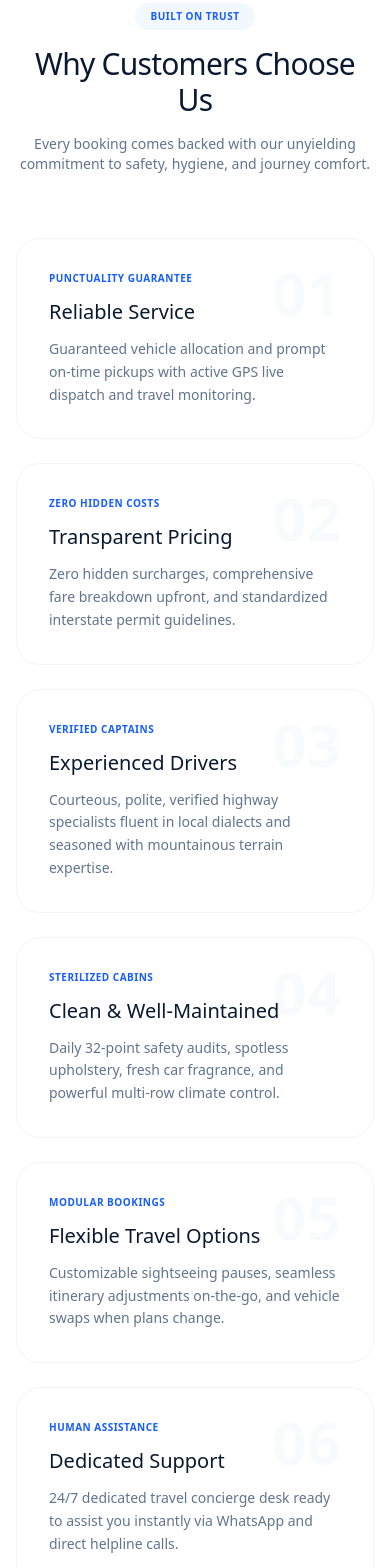
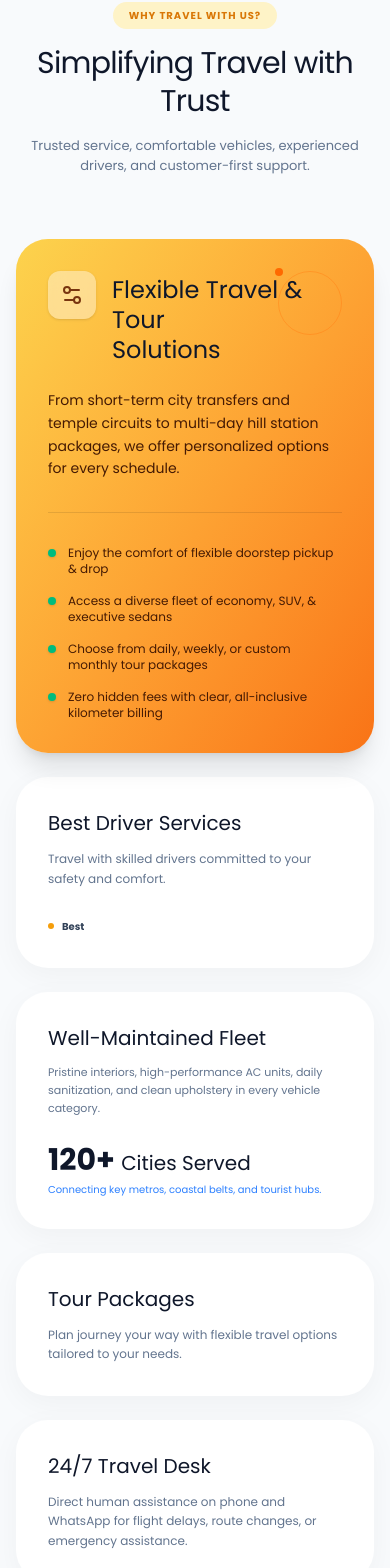
Before and after one commit to aeropeak26/Rudhran_travels, a Next.js app: page /about in a window 390 px wide. Shown: the part 8900-10468 px from the top of the page. Built offline with nearby package versions, Linux system fonts and the light colour scheme.

Commit message:
Redesign Tour Packages, Why Choose Us, CTA Banner, and Travel Blog sections

```diff
--- a/src/components/PopularDestinations.tsx
+++ b/src/components/PopularDestinations.tsx
@@ -2,158 +2,169 @@
 
 import React from 'react';
 import Image from 'next/image';
-import { Star, MapPin, Clock, Car, Compass, ArrowRight } from 'lucide-react';
+import { ArrowUpRight, Star } from 'lucide-react';
 
-interface DestinationsProps {
+interface PopularDestinationsProps {
   onSelectDestination: (dest: any) => void;
 }
 
-export default function PopularDestinations({ onSelectDestination }: DestinationsProps) {
-  const destinationCards = [
+export default function PopularDestinations({ onSelectDestination }: PopularDestinationsProps) {
+  const packages = [
     {
-      id: 'p-1',
-      title: 'Madurai Sightseeing',
-      location: 'Madurai',
-      image: '/images/dest1.png',
-      price: 750,
-      rating: '5.0',
-      duration: '1 Day',
-      vehicle: 'AC Vehicle',
-      guidance: 'Complete Guidance',
+      badge: 'BESTSELLER',
+      badgeColor: 'bg-[#fbbf24] text-amber-900',
+      duration: '4D / 3N',
+      region: 'KERALA HIGHLANDS',
+      title: 'Munnar Tea Hills & Valleys',
+      desc: 'Wander through emerald tea gardens, cascading waterfalls, and cool mountain peaks.',
+      price: '₹13,500',
+      priceUnit: '/ person',
+      rating: '4.9 (420+ reviews)',
+      image: '/images/dest2.png'
     },
     {
-      id: 'p-2',
-      title: 'Madurai to Kodaikanal',
-      location: 'Kodaikanal',
-      image: '/images/dest2.png',
-      price: 1300,
-      rating: '5.0',
-      duration: '1 Day',
-      vehicle: 'AC Vehicle',
-      guidance: 'Complete Guidance',
+      badge: 'LUXURY STAY',
+      badgeColor: 'bg-white text-slate-800',
+      duration: '2D / 1N',
+      region: 'KERALA COAST',
+      title: 'Alleppey Houseboat Cruise',
+      desc: 'Drift along tranquil palm-fringed canals on a private traditional luxury houseboat.',
+      price: '₹15,200',
+      priceUnit: '/ couple',
+      rating: '5.0 (610+ reviews)',
+      image: 'https://images.unsplash.com/photo-1593693397690-362cb9666fc2?auto=format&fit=crop&w=800&q=80',
+      actionColor: 'bg-[#fbbf24] text-amber-900'
     },
     {
-      id: 'p-3',
-      title: 'Madurai to Rameshwaram',
-      location: 'Rameshwaram',
-      image: 'https://images.unsplash.com/photo-1506744038136-46273834b3fb?auto=format&fit=crop&w=800&q=80',
-      price: 1400,
-      rating: '5.0',
-      duration: '1 Day',
-      vehicle: 'AC Vehicle',
-      guidance: 'Complete Guidance',
+      badge: 'POPULAR',
+      badgeColor: 'bg-[#6366f1] text-white',
+      duration: '3D / 2N',
+      region: 'TAMIL NADU WESTERN GHATS',
+      title: 'Kodaikanal Pine & Mist',
+      desc: 'Breathe in fragrant pine woods, boating on the star-shaped lake and misty pillar rocks.',
+      price: '₹11,800',
+      priceUnit: '/ person',
+      rating: '4.8 (380+ reviews)',
+      image: '/images/dest1.png'
     },
+    {
+      badge: 'HILL STATION',
+      badgeColor: 'bg-[#10b981] text-white',
+      duration: '3D / 2N',
+      region: 'QUEEN OF HILL STATIONS',
+      title: 'Ooty & Coonoor Nilgiris',
+      desc: 'Scenic Toy Train ride through Nilgiri mountains, botanical gardens, and sprawling tea estates.',
+      price: '₹12,200',
+      priceUnit: '/ person',
+      rating: '4.9 (510+ reviews)',
+      image: 'https://images.unsplash.com/photo-1589136777351-fdc9c9cb1565?auto=format&fit=crop&w=800&q=80'
+    },
+    {
+      badge: 'HERITAGE TOUR',
+      badgeColor: 'bg-[#fbbf24] text-amber-900',
+      duration: '3D / 2N',
+      region: 'KARNATAKA SPLENDOR',
+      title: 'Royal Mysore Palace',
+      desc: 'Witness the majestic golden illuminated royal palace, Indo-Saracenic grandeur, and Chamundi hills.',
+      price: '₹14,900',
+      priceUnit: '/ person',
+      rating: '4.9 (490+ reviews)',
+      image: 'https://images.unsplash.com/photo-1600011844415-dfdbb6349190?auto=format&fit=crop&w=800&q=80',
+      actionColor: 'bg-[#fbbf24] text-amber-900'
+    },
+    {
+      badge: 'SPIRITUAL CIRCUIT',
+      badgeColor: 'bg-[#ef4444] text-white',
+      duration: '3D / 2N',
+      region: 'ANCIENT TEMPLES & SEA',
+      title: 'Madurai & Rameshwaram',
+      desc: 'Historic towering temple gopurams, ancient spiritual rituals, and scenic Pamban sea bridge.',
+      price: '₹13,800',
+      priceUnit: '/ person',
+      rating: '4.9 (340+ reviews)',
+      image: 'https://images.unsplash.com/photo-1582510003544-4d00b7f7415e?auto=format&fit=crop&w=800&q=80'
+    }
   ];
 
   return (
-    <section id="destinations" className="py-20 bg-white text-slate-900 relative border-b border-slate-200 poppins-regular">
-
+    <section className="py-24 bg-white text-slate-900 poppins-regular border-b border-slate-100">
       <div className="max-w-7xl mx-auto px-4 sm:px-6 lg:px-8">
 
-        {/* Section Header */}
-        <div className="space-y-2 mb-12">
-          <h2 className="text-3xl sm:text-4xl font-normal tracking-tight text-slate-900">
-            Popular destinations
+        {/* Header */}
+        <div className="mb-12">
+          <div className="inline-block bg-[#fffbeb] text-[#d97706] font-bold text-[10px] tracking-widest px-3 py-1.5 rounded-full mb-4 flex items-center gap-2 uppercase">
+            <span className="w-1.5 h-1.5 rounded-full bg-[#d97706]"></span>
+            CURATED DESTINATIONS & HOLIDAYS
+          </div>
+          <h2 className="text-3xl md:text-4xl font-bold text-[#0f172a] tracking-tight mb-2">
+            Explore Handcrafted Tour Packages
           </h2>
-          <p className="text-blue-600 text-sm font-normal">
-            Explore More, Travel Better
+          <p className="text-slate-500 text-sm font-medium">
+            Well-maintained vehicles for every journey.
           </p>
         </div>
 
-        {/* 3 Columns Grid */}
-        <div className="grid grid-cols-1 md:grid-cols-3 gap-8">
-          {destinationCards.map((item) => (
+        {/* Grid */}
+        <div className="grid grid-cols-1 md:grid-cols-2 lg:grid-cols-3 gap-6">
+          {packages.map((pkg, index) => (
             <div
-              key={item.id}
-              className="bg-white border border-slate-200 rounded-3xl overflow-hidden shadow-xl hover:shadow-2xl transition-all duration-300 flex flex-col justify-between group"
+              key={index}
+              onClick={() => onSelectDestination(pkg)}
+              className="group relative h-[420px] rounded-[2rem] overflow-hidden cursor-pointer flex flex-col justify-between p-6 shadow-lg border border-slate-100/10"
             >
-              <div>
-                {/* Image */}
-                <div className="relative h-60 w-full overflow-hidden bg-slate-900">
-                  <Image
-                    src={item.image}
-                    alt={item.title}
-                    fill
-                    className="object-cover group-hover:scale-110 transition-transform duration-500"
-                  />
-                  <div className="absolute inset-0 bg-gradient-to-t from-slate-950/70 via-transparent to-transparent" />
+              {/* Background Image */}
+              <Image
+                src={pkg.image}
+                alt={pkg.title}
+                fill
+                className="object-cover transition-transform duration-700 group-hover:scale-110 z-0"
+                unoptimized
+              />
 
-                  {/* SPECIAL OFFER Badge */}
-                  <div className="absolute top-3 right-3 bg-gradient-to-r from-orange-500 to-amber-500 text-white text-[10px] font-normal uppercase px-3 py-1 rounded-md shadow">
-                    SPECIAL OFFER
+              {/* Overlay Gradient */}
+              <div className="absolute inset-0 bg-gradient-to-b from-black/10 via-black/20 to-[#0f172a]/95 z-10"></div>
+
+              {/* Top Badges */}
+              <div className="relative z-20 flex justify-between items-start">
+                <div className="flex gap-2">
+                  <div className={`text-[10px] font-bold px-3 py-1.5 rounded-full ${pkg.badgeColor} uppercase tracking-wider shadow-md`}>
+                    {pkg.badge}
                   </div>
-
-                  {/* Location Overlay Bottom Left */}
-                  <div className="absolute bottom-3 left-3 text-white text-sm font-normal flex items-center space-x-1 drop-shadow-md">
-                    <MapPin className="w-4 h-4 text-orange-400" />
-                    <span className="font-normal">{item.location}</span>
+                  <div className="bg-black/30 backdrop-blur-md text-white text-[10px] font-bold px-3 py-1.5 rounded-full shadow-md uppercase">
+                    {pkg.duration}
                   </div>
                 </div>
-
-                {/* Content */}
-                <div className="p-5 space-y-3">
-                  <div className="flex justify-between items-start">
-                    <h3 className="text-lg font-normal text-slate-900 group-hover:text-blue-600 transition-colors">
-                      {item.title}
-                    </h3>
-                    <div className="text-xl font-normal text-orange-600">
-                      ₹{item.price}
-                    </div>
-                  </div>
-
-                  {/* Rating Stars */}
-                  <div className="flex items-center space-x-1 text-xs text-amber-500 font-normal">
-                    <span>⭐⭐⭐⭐⭐</span>
-                    <span className="text-[10px] text-slate-400 font-normal">(Top Rating)</span>
-                  </div>
-
-                  {/* Specs Row */}
-                  <div className="grid grid-cols-2 gap-2 text-[11px] font-normal text-slate-600 pt-2 border-t border-slate-100">
-                    <div className="flex items-center space-x-1.5">
-                      <Clock className="w-3.5 h-3.5 text-blue-600" />
-                      <span>{item.duration}</span>
-                    </div>
-                    <div className="flex items-center space-x-1.5">
-                      <Car className="w-3.5 h-3.5 text-blue-600" />
-                      <span>{item.vehicle}</span>
-                    </div>
-                    <div className="col-span-2 flex items-center space-x-1.5 pt-1">
-                      <Compass className="w-3.5 h-3.5 text-blue-600" />
-                      <span>{item.guidance}</span>
-                    </div>
-                  </div>
-
+                <div className={`w-8 h-8 rounded-full flex items-center justify-center transition-transform group-hover:scale-110 shadow-md ${pkg.actionColor || 'bg-white/20 backdrop-blur-md text-white'}`}>
+                  <ArrowUpRight className="w-4 h-4" />
                 </div>
               </div>
 
-              {/* Action Buttons */}
-              <div className="p-5 pt-0 space-y-2">
-                <button
-                  onClick={() => onSelectDestination(item)}
-                  className="w-full py-3 rounded-xl bg-blue-600 hover:bg-blue-700 text-white font-normal text-xs uppercase tracking-wider shadow-lg shadow-blue-600/30 transition-all hover:scale-[1.02]"
-                >
-                  BOOK NOW
-                </button>
+              {/* Bottom Content */}
+              <div className="relative z-20 mt-auto pt-4">
+                <div className="text-[10px] font-bold text-[#fbbf24] tracking-widest uppercase mb-1">
+                  {pkg.region}
+                </div>
+                <h3 className="text-xl md:text-2xl font-bold text-white mb-2 leading-tight">
+                  {pkg.title}
+                </h3>
+                <p className="text-xs text-slate-300 font-medium leading-relaxed mb-5 max-w-sm">
+                  {pkg.desc}
+                </p>
 
-                <button
-                  onClick={() => onSelectDestination(item)}
-                  className="w-full py-2.5 rounded-xl bg-white border border-slate-300 hover:bg-slate-50 text-slate-700 font-normal text-xs flex items-center justify-center space-x-1 transition-all"
-                >
-                  <span className="font-normal">More Details</span>
-                  <ArrowRight className="w-3.5 h-3.5" />
-                </button>
+                <div className="h-px w-full bg-white/10 mb-4"></div>
+
+                <div className="flex justify-between items-center">
+                  <div className="text-white font-medium text-xs">
+                    From <span className="font-bold text-sm">{pkg.price}</span> <span className="text-slate-400 text-[10px]">{pkg.priceUnit}</span>
+                  </div>
+                  <div className="flex items-center gap-1 text-[#10b981] text-[10px] font-bold">
+                    <Star className="w-3 h-3 fill-current" />
+                    {pkg.rating}
+                  </div>
+                </div>
               </div>
-
             </div>
           ))}
-        </div>
-
-        {/* Center Blue Button */}
-        <div className="mt-12 text-center">
-          <button className="px-8 py-3.5 rounded-full bg-blue-600 hover:bg-blue-700 text-white font-normal text-xs uppercase tracking-widest shadow-xl shadow-blue-600/30 flex items-center space-x-2 mx-auto transition-all hover:scale-105">
-            <span className="font-normal">SEE ALL CATEGORIES</span>
-            <ArrowRight className="w-4 h-4" />
-          </button>
         </div>
 
       </div>
--- a/src/components/WhyChooseUs.tsx
+++ b/src/components/WhyChooseUs.tsx
@@ -1,91 +1,132 @@
 'use client';
 
 import React from 'react';
+import { Settings2 } from 'lucide-react';
 
 export default function WhyChooseUs() {
-  const cards = [
-    {
-      id: '01',
-      badge: 'PUNCTUALITY GUARANTEE',
-      title: 'Reliable Service',
-      desc: 'Guaranteed vehicle allocation and prompt on-time pickups with active GPS live dispatch and travel monitoring.',
-    },
-    {
-      id: '02',
-      badge: 'ZERO HIDDEN COSTS',
-      title: 'Transparent Pricing',
-      desc: 'Zero hidden surcharges, comprehensive fare breakdown upfront, and standardized interstate permit guidelines.',
-    },
-    {
-      id: '03',
-      badge: 'VERIFIED CAPTAINS',
-      title: 'Experienced Drivers',
-      desc: 'Courteous, polite, verified highway specialists fluent in local dialects and seasoned with mountainous terrain expertise.',
-    },
-    {
-      id: '04',
-      badge: 'STERILIZED CABINS',
-      title: 'Clean & Well-Maintained',
-      desc: 'Daily 32-point safety audits, spotless upholstery, fresh car fragrance, and powerful multi-row climate control.',
-    },
-    {
-      id: '05',
-      badge: 'MODULAR BOOKINGS',
-      title: 'Flexible Travel Options',
-      desc: 'Customizable sightseeing pauses, seamless itinerary adjustments on-the-go, and vehicle swaps when plans change.',
-    },
-    {
-      id: '06',
-      badge: 'HUMAN ASSISTANCE',
-      title: 'Dedicated Support',
-      desc: '24/7 dedicated travel concierge desk ready to assist you instantly via WhatsApp and direct helpline calls.',
-    }
-  ];
-
   return (
-    <section className="py-24 bg-white poppins">
-      <div className="max-w-7xl mx-auto px-4 sm:px-6 lg:px-8">
+    <section className="py-24 bg-[#f8fafc] text-slate-900 poppins-regular">
+      <div className="max-w-6xl mx-auto px-4 sm:px-6 lg:px-8">
 
         {/* Header */}
-        <div className="text-center max-w-3xl mx-auto mb-16 space-y-4">
-          <div className="inline-block px-4 py-1.5 bg-[#f3f7fe] text-blue-600 text-[10px] font-bold tracking-wider uppercase rounded-full">
-            BUILT ON TRUST
+        <div className="text-center max-w-3xl mx-auto mb-16">
+          <div className="inline-block bg-[#fef3c7] text-[#d97706] font-bold text-[10px] tracking-widest px-4 py-1.5 rounded-full mb-4 uppercase flex items-center gap-2 justify-center mx-auto w-fit">
+            <span className="w-1.5 h-1.5 rounded-full bg-[#d97706]"></span>
+            WHY TRAVEL WITH US?
           </div>
-          <h2 className="text-3xl md:text-4xl font-bold tracking-tight text-[#0a192f]">
-            Why Customers Choose Us
+          <h2 className="text-3xl md:text-5xl font-bold text-[#0f172a] tracking-tight mb-4 leading-tight">
+            Simplifying Travel with Trust
           </h2>
-          <p className="text-slate-500 text-sm md:text-base">
-            Every booking comes backed with our unyielding commitment to safety, hygiene, and journey comfort.
+          <p className="text-slate-500 text-[13px] md:text-sm font-medium">
+            Trusted service, comfortable vehicles, experienced drivers, and customer-<br className="hidden md:block"/>first support.
           </p>
         </div>
 
-        {/* Grid */}
-        <div className="grid grid-cols-1 md:grid-cols-2 lg:grid-cols-3 gap-6">
-          {cards.map((card) => (
-            <div
-              key={card.id}
-              className="bg-white border border-slate-100 rounded-3xl p-8 relative overflow-hidden group hover:border-blue-100 hover:shadow-[0_8px_30px_rgb(0,0,0,0.04)] transition-all duration-300"
-            >
-              {/* Number Watermark */}
-              <div className="absolute top-6 right-8 text-6xl font-bold text-slate-50 group-hover:text-blue-50/50 transition-colors pointer-events-none select-none">
-                {card.id}
+        {/* Bento Box Grid */}
+        <div className="grid grid-cols-1 lg:grid-cols-3 gap-6">
+
+          {/* Left Large Orange Card */}
+          <div className="lg:col-span-1 bg-gradient-to-br from-[#fcd34d] to-[#f97316] rounded-[2rem] p-8 md:p-10 text-[#0f172a] shadow-xl relative overflow-hidden flex flex-col">
+            {/* Background Circle Decoration */}
+            <div className="absolute top-8 right-8 w-16 h-16 border border-orange-500/30 rounded-full">
+              <div className="absolute -top-1 -left-1 w-2 h-2 bg-orange-500 rounded-full"></div>
+            </div>
+
+            <div className="mb-6 flex items-start gap-4">
+              <div className="bg-white/40 p-3 rounded-xl shadow-sm backdrop-blur-sm shrink-0">
+                <Settings2 className="w-6 h-6 text-[#78350f]" />
               </div>
+              <h3 className="text-2xl font-bold leading-tight pt-1">
+                Flexible Travel & Tour <br /> Solutions
+              </h3>
+            </div>
 
-              <div className="relative z-10">
-                <div className="text-[10px] font-bold text-blue-600 tracking-wider uppercase mb-3">
-                  {card.badge}
+            <p className="text-sm font-medium text-[#451a03] mb-8 leading-relaxed">
+              From short-term city transfers and temple circuits to multi-day hill station packages, we offer personalized options for every schedule.
+            </p>
+
+            <div className="w-full h-px bg-black/10 mb-8"></div>
+
+            <ul className="space-y-4 text-xs font-bold text-[#451a03] flex-grow">
+              <li className="flex items-start gap-3">
+                <span className="w-2 h-2 rounded-full bg-emerald-500 mt-1 shrink-0 shadow-sm"></span>
+                <span>Enjoy the comfort of flexible doorstep pickup & drop</span>
+              </li>
+              <li className="flex items-start gap-3">
+                <span className="w-2 h-2 rounded-full bg-emerald-500 mt-1 shrink-0 shadow-sm"></span>
+                <span>Access a diverse fleet of economy, SUV, & executive sedans</span>
+              </li>
+              <li className="flex items-start gap-3">
+                <span className="w-2 h-2 rounded-full bg-emerald-500 mt-1 shrink-0 shadow-sm"></span>
+                <span>Choose from daily, weekly, or custom monthly tour packages</span>
+              </li>
+              <li className="flex items-start gap-3">
+                <span className="w-2 h-2 rounded-full bg-emerald-500 mt-1 shrink-0 shadow-sm"></span>
+                <span>Zero hidden fees with clear, all-inclusive kilometer billing</span>
+              </li>
+            </ul>
+          </div>
+
+          {/* Right White Cards Grid */}
+          <div className="lg:col-span-2 grid grid-cols-1 md:grid-cols-2 gap-6">
+
+            {/* Card 1 */}
+            <div className="bg-white rounded-[2rem] p-8 shadow-[0_8px_30px_rgb(0,0,0,0.04)] flex flex-col">
+              <h4 className="text-[#0f172a] text-xl font-bold mb-3">Best Driver Services</h4>
+              <p className="text-slate-500 text-xs font-medium leading-relaxed mb-6">
+                Travel with skilled drivers committed to your safety and comfort.
+              </p>
+              <div className="mt-auto">
+                <div className="inline-flex items-center gap-2 text-[10px] font-bold text-slate-700">
+                  <span className="w-1.5 h-1.5 rounded-full bg-[#f59e0b]"></span>
+                  Best
                 </div>
-                <h3 className="text-xl font-bold text-[#0a192f] mb-3">
-                  {card.title}
-                </h3>
-                <p className="text-sm text-slate-500 leading-relaxed font-medium">
-                  {card.desc}
+              </div>
+            </div>
+
+            {/* Card 2 */}
+            <div className="bg-white rounded-[2rem] p-8 shadow-[0_8px_30px_rgb(0,0,0,0.04)] flex flex-col justify-between">
+              <div>
+                <h4 className="text-[#0f172a] text-xl font-bold mb-3">Well-Maintained Fleet</h4>
+                <p className="text-slate-500 text-[11px] font-medium leading-relaxed mb-6">
+                  Pristine interiors, high-performance AC units, daily sanitization, and clean upholstery in every vehicle category.
                 </p>
               </div>
+              <div>
+                <div className="text-3xl font-bold text-[#0f172a] mb-1">120+ <span className="text-xl">Cities Served</span></div>
+                <p className="text-blue-500 text-[10px] font-medium">Connecting key metros, coastal belts, and tourist hubs.</p>
+              </div>
             </div>
-          ))}
+
+            {/* Card 3 */}
+            <div className="bg-white rounded-[2rem] p-8 shadow-[0_8px_30px_rgb(0,0,0,0.04)] flex flex-col">
+              <h4 className="text-[#0f172a] text-xl font-bold mb-3">Tour Packages</h4>
+              <p className="text-slate-500 text-xs font-medium leading-relaxed">
+                Plan journey your way with flexible travel options tailored to your needs.
+              </p>
+            </div>
+
+            {/* Card 4 */}
+            <div className="bg-white rounded-[2rem] p-8 shadow-[0_8px_30px_rgb(0,0,0,0.04)] flex flex-col">
+              <h4 className="text-[#0f172a] text-xl font-bold mb-3">24/7 Travel Desk</h4>
+              <p className="text-slate-500 text-xs font-medium leading-relaxed">
+                Direct human assistance on phone and WhatsApp for flight delays, route changes, or emergency assistance.
+              </p>
+            </div>
+
+            {/* Pill Badges Row */}
+            <div className="md:col-span-2 flex flex-wrap justify-center gap-3 pt-2">
+              {['Daily Car Rental', 'Well-Maintained Cars', 'Economy Cars', 'Transparent Pricing'].map((pill, i) => (
+                <div key={i} className="bg-white border border-slate-200 rounded-full px-4 py-2 text-[10px] font-bold text-slate-600 flex items-center gap-2 shadow-sm">
+                  <span className="w-1.5 h-1.5 rounded-full bg-[#f59e0b]"></span>
+                  {pill}
+                </div>
+              ))}
+            </div>
+
+          </div>
+
         </div>
-
       </div>
     </section>
   );
```
Also changed, not shown: src/components/CtaBanner.tsx (+56 -47 lines), src/components/TravelBlog.tsx (+19 -18 lines).
